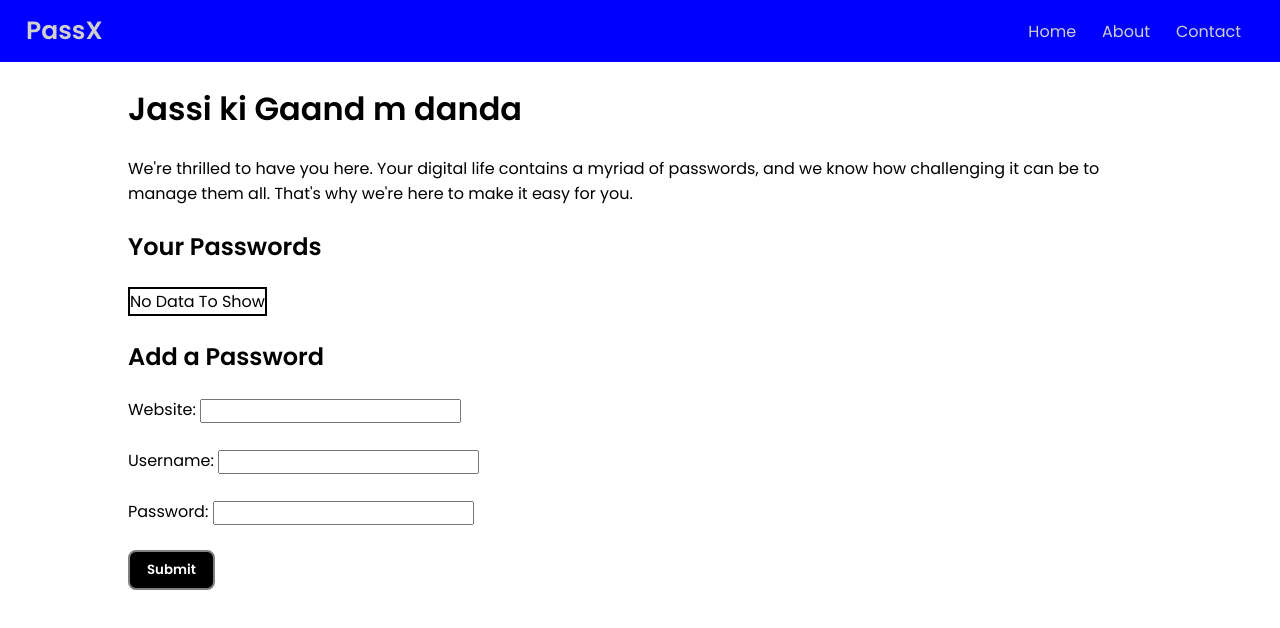
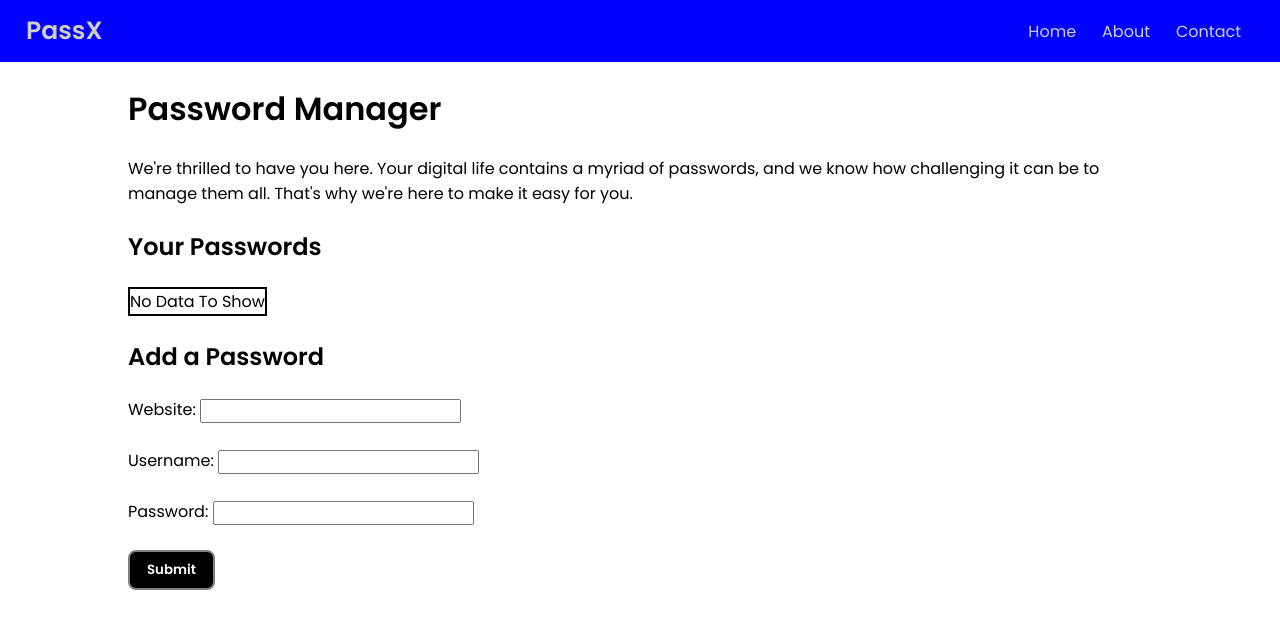
Before and after one commit to AkashYadav2003/passwordManager, a plain HTML site: page index.html in a window 1280 px wide. Drawn offline with Linux system fonts and the light colour scheme.

Commit message:
third commit

```diff
--- a/index.html
+++ b/index.html
@@ -19,7 +19,7 @@
         </ul>
     </nav>
     <div class="container">
-        <h1>Jassi ki Gaand m danda</h1>
+        <h1>Password Manager</h1>
         <p>We're thrilled to have you here. Your digital life contains a myriad of passwords, and we know how
             challenging it can be to manage them all. That's why we're here to make it easy for you.</p>
         <h2>Your Passwords <span id="alert">(Copied!)</span></h2>
```
